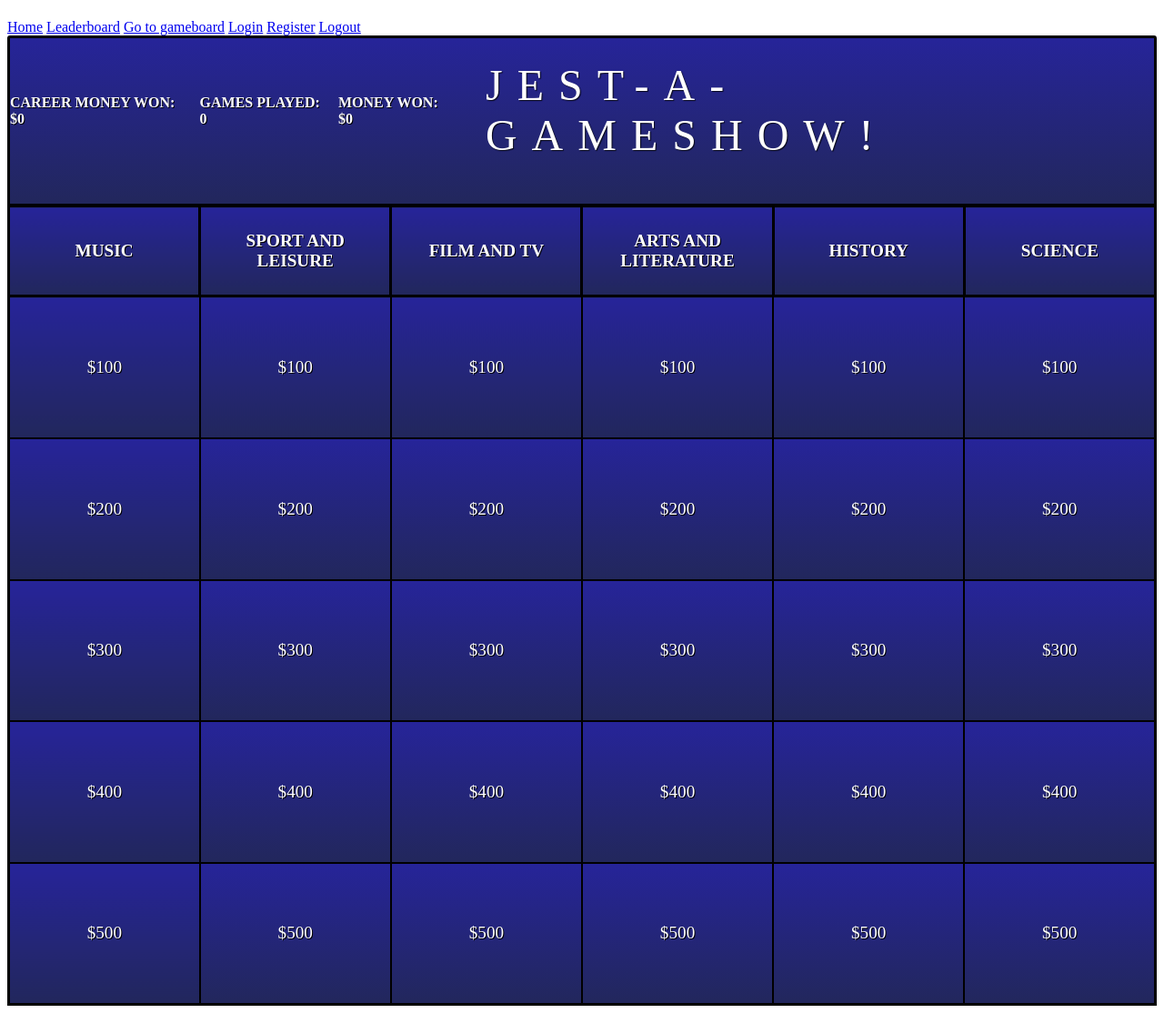
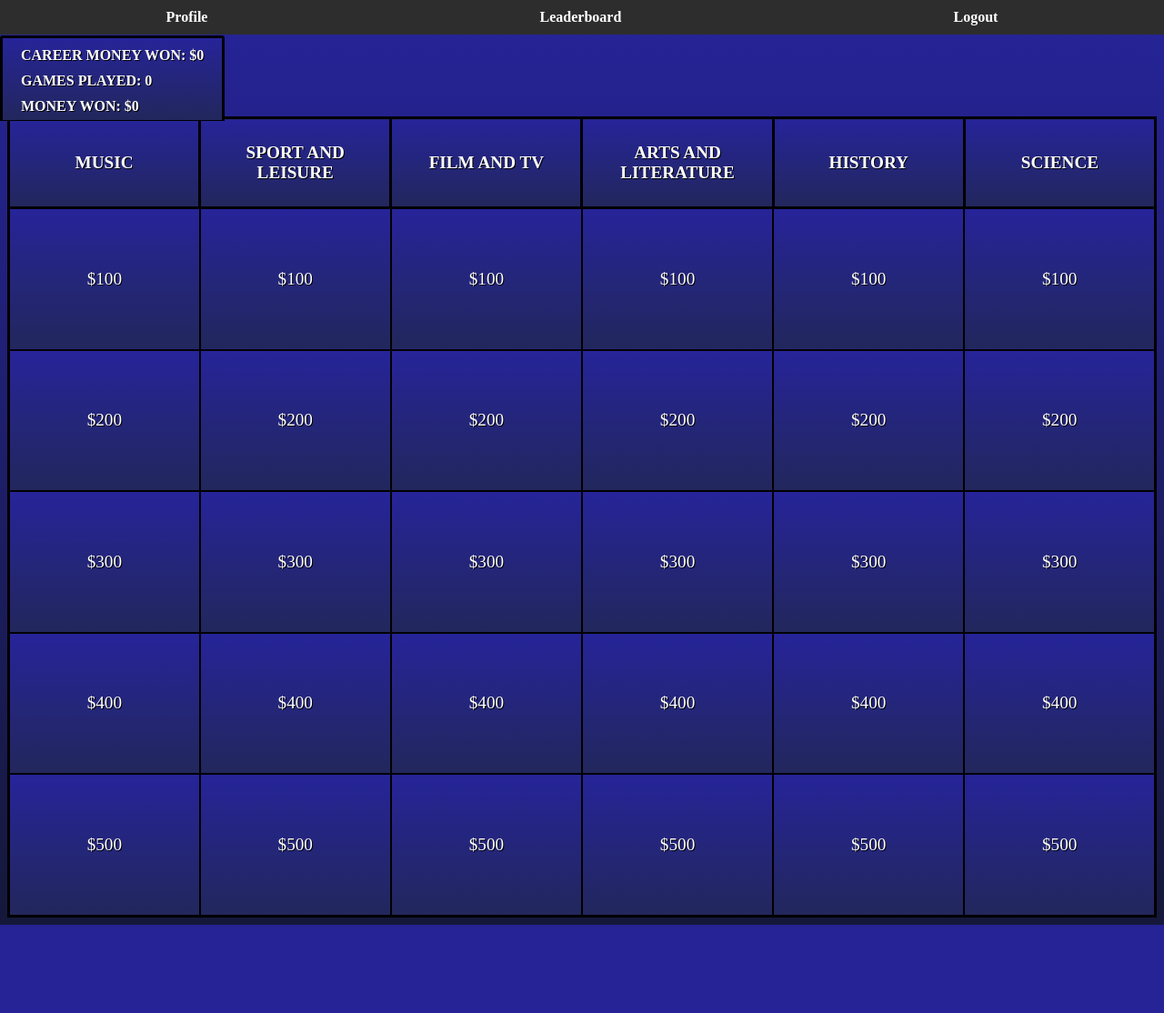
Before and after one commit to tf292201/jest-capstone, a Flask app: page /1/gameboard in a window 1280 px wide. Shown: the whole page at 91% size. After the commit the page ends 1017 px from the top, so only its background shows below. Run offline with Flask 3, Linux system fonts and the light colour scheme; some web fonts are replaced.

Commit message:
updated styling
updated styling

```diff
--- a/app.py
+++ b/app.py
@@ -78,8 +78,8 @@ def profile(user_id):
         flash("Access unauthorized.", 'danger')
         return redirect("/")
 
-    user = User.query.get_or_404(session[CURR_USER_KEY])
-    return render_template('/profile.html', user=user)
+    user = User.query.get_or_404(user_id)
+    return render_template('profile.html', user=user, user_id=user_id)
 
 
 
@@ -116,10 +116,10 @@ def leaderboard():
         return redirect("/")
 
     all_users = User.query.all()
-
+    user = User.query.get_or_404(g.user.id)
     all_users = sorted(all_users, key=lambda x: x.money, reverse=True)
 
-    return render_template('leaderboard.html', users=all_users)
+    return render_template('leaderboard.html', users=all_users, user=user)
 
 
 
--- a/static/css/styles.css
+++ b/static/css/styles.css
@@ -1,31 +1,55 @@
-.navbar{
-background: none;
-margin: 0;
-padding: 0;
-list-style: none;
+nav {
+  display: flex;
+  justify-content:space-around; /* Evenly space the navigation links */
+  width: 100%; /* Full-width */
 }
+.navbar {
+  background-color: #2d2d2d; /* Background color for the navbar */
+   width: 100%; /* Full-width */
+  border-radius: 4px;
+  position: fixed;
+  top: 0;
+  left: 50%;
+  transform: translateX(-50%);
+  background-color: #2d2d2d; /* Background color for the div */
+  padding: 10px 20px; /* Add padding to the div, adjust as needed */
+  text-align: center;
+
+}
+
 .nav-link {
   text-decoration: none;
-  color: #333; /* Set your desired text color */
+  color: #ffffff; /* Set your desired text color */
   font-weight: bold;
   font-size: 16px;
-  transition: color 0.3s ease; /* Add a smooth color transition */
+  transition: color 0.4s ease; /* Add a smooth color transition */
+  font-family: 'gyparody', serif;
 }
 .nav-link:hover {
   color: #007BFF; /* Change the color on hover */
 }
 
-#score-container {
+#score-container  {
   background: linear-gradient(#262499, #22275c);
   display: flex;
-flex-direction: row;
+  flex-direction: column;
   justify-content: space-between;
-align-items: center;
   border-radius: 3px;
   border-bottom-left-radius: 0%;
   border-bottom-right-radius: 0%;
   border: solid 3px black;
   border-bottom: solid 1px black;
+  padding: 10px;
+  position: fixed;
+  top: 39px; /* Use top property instead of margin-top */
+  left: 0; /* Stick to the right */
+  height: 70px; /* Adjust the height as needed */
+}
+@media only screen and (max-width: 600px) {
+  #score-container {
+    padding: 1% 5%; /* Adjust padding for smaller screens */
+    font-size: 14px;
+  }
 }
 
 .main-content{
@@ -35,7 +59,11 @@ background: none;
 background: none;
 }
 body {
-  background-color: white;
+  background: linear-gradient(#262499, #15183a);
+  background-repeat: no-repeat;
+  display: grid;
+  place-items: center;
+  min-height: 100vh;
 }
 
 .game-tr-header th {
@@ -123,7 +151,7 @@ div {
 
 @font-face {
   font-family: 'gyparody';
-  src: ('/gyparody.ttf') format('truetype');
+  src: ('/gyparody-1.ttf') format('truetype');
 }
 @font-face {
   font-family: 'Korrina';
@@ -133,14 +161,14 @@ div {
 
 #title {
   font-family: 'gyparody', serif;
-  font-size: 3em;
+  font-size: 2.5em;
   color: white;
-  font-weight: lighter;
+  font-weight: bolder;
   text-shadow: 1px 1px 1px rgba(0, 0, 0, 0.8);
   letter-spacing: 2cqh;
   padding: 0.5em;
   border-radius: 4px;
-  margin-bottom: 0.5em;
+  margin-bottom: 2em;
   background: transparent;
 }
 
@@ -154,6 +182,7 @@ div {
   color: white;
   text-shadow: rgb(0, 0, 0) 1px 1px;
   margin-bottom: 10px;
+  margin-left: 10px;
   background-color: #333; /* Background color */
   padding: none;
   border-radius: 5px;
@@ -173,6 +202,12 @@ div {
   th, td {
       font-size: 0.5em; /* Further adjust font size for even smaller screens */
   }
+}
+@media screen and (max-width: 390px) {
+  th, td {
+      font-size: .25em; /* Adjust font size for smaller screens */
+  }
+
 }
 /* End of styles for responsiveness */
 
--- a/templates/base.html
+++ b/templates/base.html
@@ -13,18 +13,6 @@
 </head>
 
 <body>
-    <div class="navbar">
-        <h1>{% block navbar_title %}{% endblock %}</h1>
-        <nav>
-        <a href="/">Home</a>
-        <a href="/leaderboard">Leaderboard</a>
-        <a href="/{{ user.id }}/gameboard">Go to gameboard</a>
-        <a href="/login">Login</a>
-        <a href="/register">Register</a>
-        <a href="/logout">Logout</a>
-
-        </nav>
-    </div>
 
     <div class="main-content">
         <!-- Your main content goes here -->
--- a/templates/gameboard.html
+++ b/templates/gameboard.html
@@ -3,21 +3,30 @@
 {% block navbar_title %}
 
 {% endblock %}S
+
 {% block title %}
+
 Gameboard
 {% endblock %}
 
 {% block content %}
+<div class="navbar">
+  <nav>
+  <a class="nav-link" href="/{{ user }}/profile">Profile</a>
+  <a class="nav-link" href="/leaderboard">Leaderboard</a>
+  <a class="nav-link" href="/logout">Logout</a>
+  </nav>
+</div>
 <div id="overlay"></div>
 
 <div id="score-container">
   <div class="score-display" id="scoreDisplay">Career Money Won: $0</div>
   <div class="score-display" id="gamesPlayedDisplay">Games Played: 0</div>
   <div class="score-display" id="gameScoreDisplay">Money Won: $0</div>
-  <div id="title">JEST-A-GAMESHOW!</div>
 </div>
 
+<div id="title"></div>
   {# Include the JavaScript file #}
   <script src="/static/js/js.js"></script>
-  <link rel="stylesheet" href="/static/css/styles.css">
+  <!-- <link rel="stylesheet" href="/static/css/styles.css"> -->
 {% endblock %}
```
Also changed, not shown: static/js/js.js (+7 -0 lines), templates/home-anon.html (+12 -8 lines), templates/leaderboard.html (+9 -0 lines), templates/profile.html (+8 -65 lines), static/css/Korrina.otf (renamed from fonts/Korrina.otf), static/css/gyparody-1.ttf (added), static/css/gyparody-2.ttf (added), static/css/gyparody.ttf (renamed from fonts/gyparody.ttf). Lines whose indentation alone changed are shown as unchanged.
